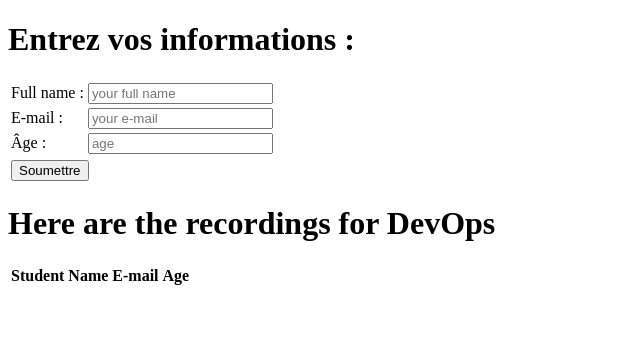
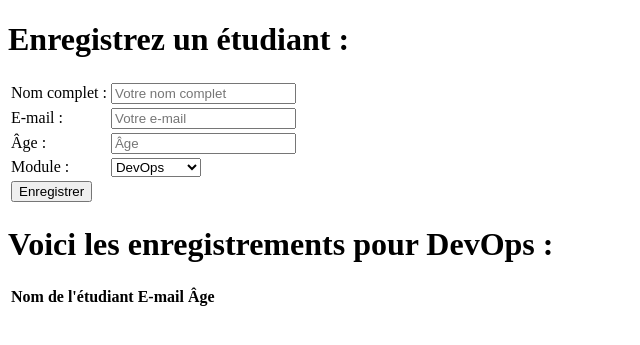
Before and after one commit to Imanetoumouh/decentralized-app, a Flask app: page /DevOps in a window 1280 px wide. Shown: the top 345 px of the page, without its empty margins (0-640 px from the left). Run offline with Flask 3, Linux system fonts and the light colour scheme; data that the repository does not hold is empty.

Commit message:
Correction d'une faute de frappe

```diff
--- a/app.py
+++ b/app.py
@@ -1,48 +1,48 @@
-from flask import Flask, render_template
-
+from flask import Flask, render_template, request
 import mysql.connector
 
-connection = mysql.connector.connect(host='localhost',port='3306',
-                                     database = 'devops',
-                                     user = 'root',
-                                     password = '')
+connection = mysql.connector.connect(
+    host='localhost',
+    port='3306',
+    database='devops',
+    user='root',
+    password=''
+)
+
 cursor = connection.cursor()
 
-# Create an app instance
 app = Flask(__name__)
 
-# Special python decorator which flask provides
-# This decorator will assign urls to the associated functions (here index) that is intented to perform that specific task
-
-#@app.route("/")
 @app.route('/', methods=['GET', 'POST'])
 def index():
+    if request.method == 'POST':
+        name = request.form['name']
+        email = request.form['email']
+        age = request.form['age']
+        module = request.form['module']
+
+        cursor.execute("INSERT INTO student (name, email, age, module) VALUES (%s, %s, %s, %s)", (name, email, age, module))
+        connection.commit()
+
     return render_template("index.html")
 
-@app.route("/DevOps")
+@app.route("/DevOps", methods=['GET', 'POST'])
 def DevOps():
-    # return some other message registration
-    cursor.execute("select * from student where module='DevOps'")
-    value = cursor.fetchall()
-    return render_template("registration.html", data=value, module='DevOps')
+    cursor.execute("SELECT * FROM student WHERE module = 'DevOps'")
+    data = cursor.fetchall()
+    return render_template("registration.html", data=data, module='DevOps')
 
-@app.route("/BigData")
+@app.route("/BigData", methods=['GET', 'POST'])
 def BigData():
-    # return some other message registration
-    cursor.execute("select * from student where module='Big Data'")
-    value = cursor.fetchall()
-    return render_template("registration.html", data=value, module='Big Data')
+    cursor.execute("SELECT * FROM student WHERE module = 'BigData'")
+    data = cursor.fetchall()
+    return render_template("registration.html", data=data, module='BigData')
 
-@app.route("/DataMining")
+@app.route("/DataMining", methods=['GET', 'POST'])
 def DataMining():
-    # return some other message registration
-    cursor.execute("select * from student where module='Data Mining'")
-    value = cursor.fetchall()
-    return render_template("registration.html", data=value, module='Data Mining')
+    cursor.execute("SELECT * FROM student WHERE module = 'DataMining'")
+    data = cursor.fetchall()
+    return render_template("registration.html", data=data, module='DataMining')
 
-# To run the application
-# Port of Flask : 5000
 if __name__ == "__main__":
-    # to activate the automatic reloader
-    # All changes will be updated in the output
     app.run(debug=True)
--- a/templates/registration.html
+++ b/templates/registration.html
@@ -1,49 +1,54 @@
 <!DOCTYPE html>
 <html>
 <head>
-    <title>Formulaire for student</title>
+    <title>Enregistrement des étudiants</title>
 </head>
 <body>
-    <h1>Entrez vos informations :</h1>
-    <form method="POST" action="/DevOps">
+    <h1>Enregistrez un étudiant :</h1>
+    <form method="POST" action="/">
         <table>
             <tr>
-                <td><label for="name">Full name : </label></td>
-                <td><input type="text" id="name" name="name" value="{{ name }}"  required placeholder="your full name"></td>
+                <td><label for="name">Nom complet : </label></td>
+                <td><input type="text" id="name" name="name" required placeholder="Votre nom complet"></td>
             </tr>
             <tr>
                 <td><label for="email">E-mail : </label></td>
-                <td><input type="text" id="email" name="email" value="{{ email }}"   required placeholder="your e-mail"></td>
+                <td><input type="text" id="email" name="email" required placeholder="Votre e-mail"></td>
             </tr>
             <tr>
                 <td><label for="age">Âge : </label></td>
-                <td><input type="text" id="age" name="age" value="{{ age }}"   required placeholder="age"></td>
+                <td><input type="text" id="age" name="age" required placeholder="Âge"></td>
             </tr>
-            <tr></tr>
             <tr>
-                <td colspan="2"><input type="submit" value="Soumettre"></td>
+                <td><label for="module">Module : </label></td>
+                <td>
+                    <select id="module" name="module">
+                        <option value="DevOps">DevOps</option>
+                        <option value="BigData">BigData</option>
+                        <option value="DataMining">DataMining</option>
+                    </select>
+                </td>
+            </tr>
+            <tr>
+                <td colspan="2"><input type="submit" value="Enregistrer"></td>
             </tr>
         </table>
     </form>
 
-
-
-
-    <h1>Here are the recordings for {{ module }} </h1>
+    <h1>Voici les enregistrements pour {{ module }} :</h1>
     <table>
         <tr>
-        <th>Student Name</th>
+            <th>Nom de l'étudiant</th>
             <th>E-mail</th>
-        <th>Age</th>
+            <th>Âge</th>
         </tr>
-
-    {% for row in data%}
+        {% for row in data %}
         <tr>
-        <td>{{row[1]}}</td>
-        <td>{{row[2]}}</td>
-        <td>{{row[3]}}</td>
+            <td>{{ row[1] }}</td>
+            <td>{{ row[2] }}</td>
+            <td>{{ row[3] }}</td>
         </tr>
-    {% endfor%}
+        {% endfor %}
     </table>
 </body>
 </html>
```
Lines whose indentation alone changed are shown as unchanged.
